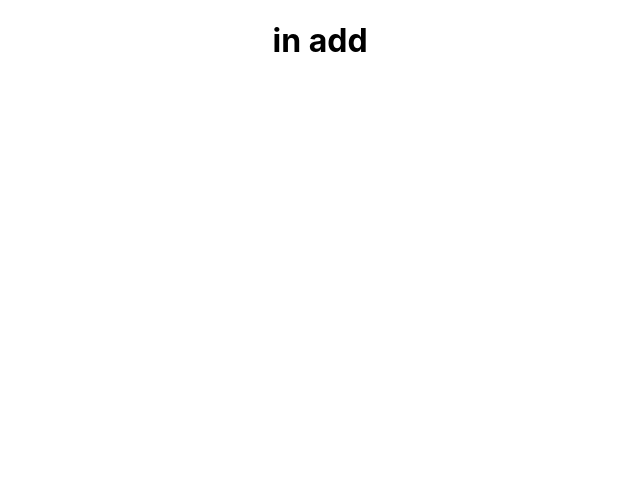
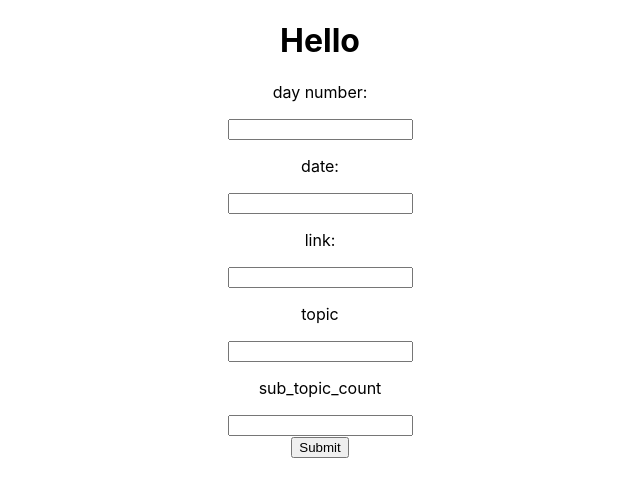
Before and after one commit to JOURNEY-CP/interview_bit, a React (Create React App) app in the folder frontend/: page /add in a window 1280 px wide. Shown: the top 496 px of the page, without its empty margins (320-960 px from the left). Built offline with nearby package versions, Linux system fonts and the light colour scheme.

Commit message:
api add working fine (half done)

```diff
--- a/frontend/package.json
+++ b/frontend/package.json
@@ -9,7 +9,8 @@
     "react": "^16.13.1",
     "react-dom": "^16.13.1",
     "react-scripts": "3.4.1",
-    "react-router-dom": "~5.2.0"
+    "react-router-dom": "~5.2.0",
+    "axios": "~0.19.2"
   },
   "scripts": {
     "start": "react-scripts start",
--- a/frontend/src/js/Add.js
+++ b/frontend/src/js/Add.js
@@ -1,9 +1,61 @@
-import React from 'react';
+import React, { Component } from 'react';
+const axios = require('axios').default;
 
-export default class Add extends React.Component{
-    render(){
-        return(
-            <h1>in add</h1>
-        );
+export default class Add extends Component {
+  constructor(props) {
+    super(props);
+    this.state = {
+      number:"",
+      link: "",
+      date: "",
+      topic: "",
+      sub_topic_count:0
+    };
+    this.handleSubmit = this.handleSubmit.bind(this)
+  }
+  myChangeHandler = (event) => {
+    let nam = event.target.name;
+    let val = event.target.value;
+
+    this.setState({[nam]: val});
+  }
+
+    handleSubmit=(event)=> {
+        event.preventDefault();
+        axios.post('http://localhost:4000/api/add', {
+            number:this.state.number,
+            date:this.state.date,
+            link:this.state.link,
+            topic:this.state.topic,
+            sub_topic_count:this.state.sub_topic_count
+        })
+        .then(function (response) {
+            console.log(response);
+        })
+        .catch(function (error) {
+            console.log(error);
+        });
     }
+  render() {
+    return (
+      <form >
+        <h1>Hello</h1>
+        <p>day number:</p>
+        <input type='text' name='number' onChange={this.myChangeHandler}/>
+        <p>date:</p>
+        <input type='text' name='date' onChange={this.myChangeHandler}/>
+        <p>link:</p>
+        <input type='text' name='link' onChange={this.myChangeHandler}/>
+        <p>topic</p>
+        <input type='text' name='topic' onChange={this.myChangeHandler}/>
+        <p>sub_topic_count</p>
+        <input type='text' name='sub_topic_count' onChange={this.myChangeHandler}/>
+        <br/>
+        <input
+          type='submit'
+          onClick={this.handleSubmit}
+        />
+      </form>
+    );
+  }
 }
```
Also changed, not shown: 2 other files (tests, documents, lock files or other folders).
